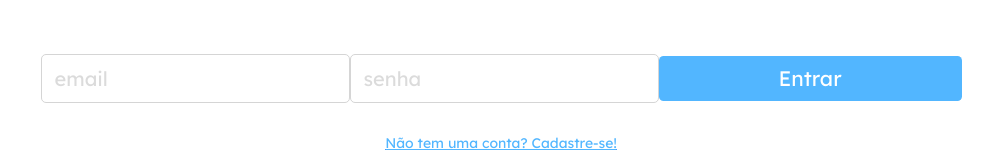
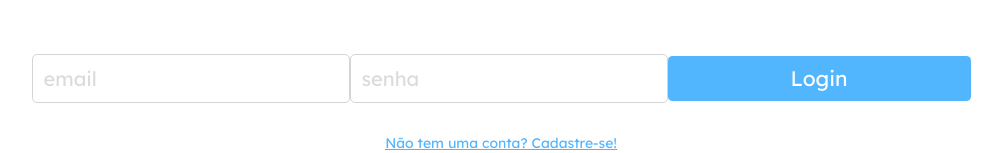
Before and after one commit to luciobruno/Track-It, a React (Create React App) app: page / in a window 1280 px wide. Shown: the part 229-382 px from the top of the page, without its empty margins (139-1141 px from the left). Built offline with nearby package versions, Linux system fonts and the light colour scheme.

Commit message:
Tela Login (rota /)

```diff
--- a/src/pages/HomePage.js
+++ b/src/pages/HomePage.js
@@ -1,10 +1,48 @@
 import styled from "styled-components"
 import logo from "../assets/logo-completa.svg"
-import { Link } from "react-router-dom";
+import { Link, useNavigate } from "react-router-dom";
+import { useState } from "react";
+import { ThreeDots } from "react-loader-spinner"
+import axios from "axios";
 
 export default function HomePage() {
 
-    function login(){
+    const [email, setEmail] = useState("")
+    const [password, setPassword] = useState("")
+    const navigate = useNavigate()
+    const [disabled, setDisabled] = useState(false)
+    const [loading, setLoading] = useState("Login")
+
+    function login(event) {
+        event.preventDefault()
+
+        const requisicao = axios.post("https://mock-api.bootcamp.respondeai.com.br/api/v2/trackit/auth/login",{
+            email:email,
+            password:password
+        })
+
+        setDisabled(true)
+        setLoading(<ThreeDots
+            height="45"
+            width="80"
+            radius="9"
+            color="#FFFFFF"
+            ariaLabel="three-dots-loading"
+            wrapperStyle={{}}
+            wrapperClassName=""
+            visible={true}
+        />)
+
+        requisicao.then((res) => {
+            navigate("/hoje")
+            console.log(res)
+
+        })
+
+        requisicao.catch((err) => {
+            setDisabled(false)
+            setLoading("Login")
+        })
 
     }
 
@@ -12,9 +50,11 @@ export default function HomePage() {
         <PageContainer>
             <img src={logo} alt={logo}></img>
             <form onSubmit={login}>
-                <input type="email" placeholder="email"></input>
-                <input type="password" placeholder="senha"></input>
-                <button type="submit"> Entrar</button>
+                <input disabled={disabled} type="email" value={email} onChange={(e) => setEmail(e.target.value)} placeholder="email"></input>
+                <input disabled={disabled} type="password" value={password} onChange={(e) => setPassword(e.target.value)} placeholder="senha"></input>
+                <button disabled={disabled} type="submit">
+                    <div>{loading}</div>
+                </button>
             </form>
             <Link to="/cadastro">
                 <Register>Não tem uma conta? Cadastre-se!</Register>
@@ -43,10 +83,10 @@ const PageContainer = styled.div`
         font-weight: 400;
         font-size: 20px;
         line-height: 25px;
+        padding-left: 11px;
     }
     & ::placeholder{
         color: #dbdbdb;
-        padding-left: 11px;
     }
     & button{
         width: 303px;
@@ -64,6 +104,11 @@ const PageContainer = styled.div`
     & img{
         margin-bottom: 36px;
     }
+    & div{
+        display: flex;
+        justify-content: center;
+        align-items: center;
+    }
 `
 
 const Register = styled.div`
--- a/src/pages/RegisterPage.js
+++ b/src/pages/RegisterPage.js
@@ -30,7 +30,7 @@ export default function RegisterPage() {
         setLoading(<ThreeDots
             height="45"
             width="80"
-            radius="4"
+            radius="9"
             color="#FFFFFF"
             ariaLabel="three-dots-loading"
             wrapperStyle={{}}
```
